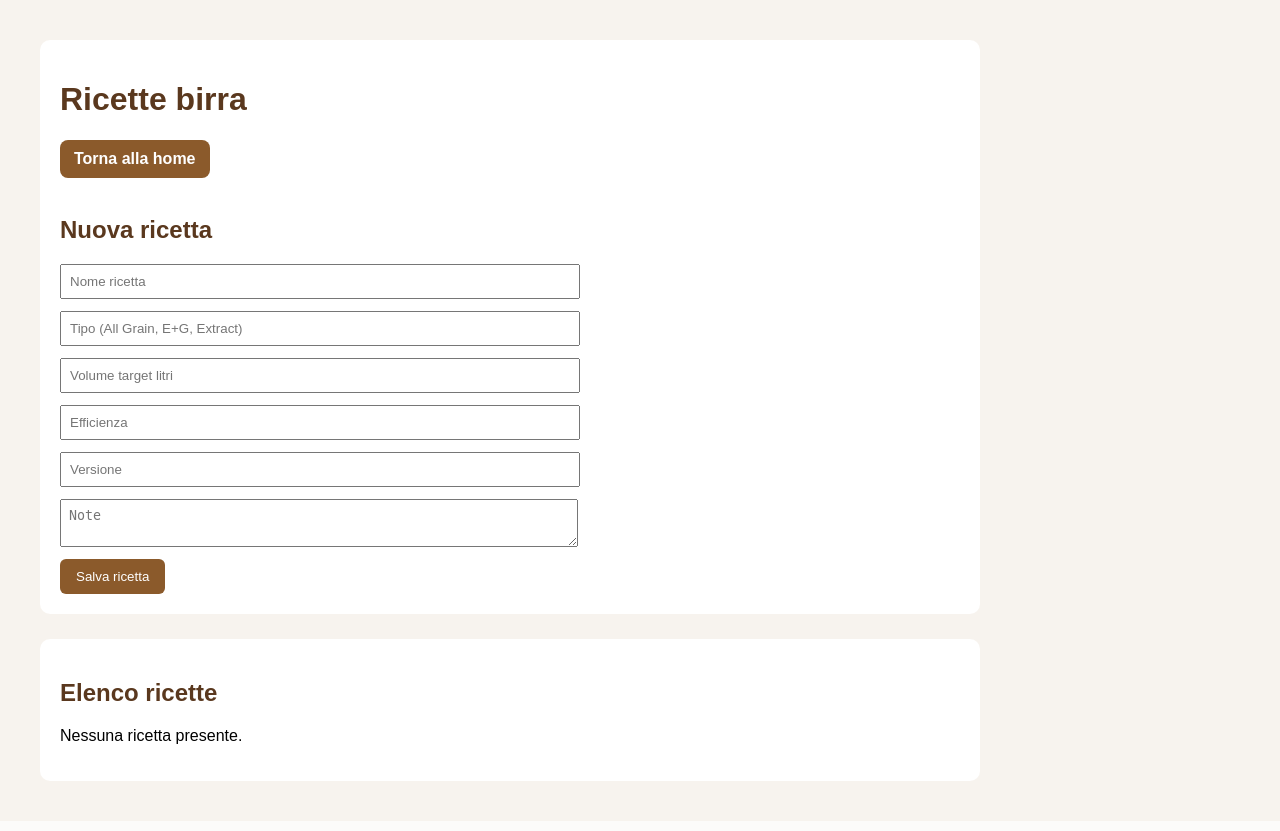
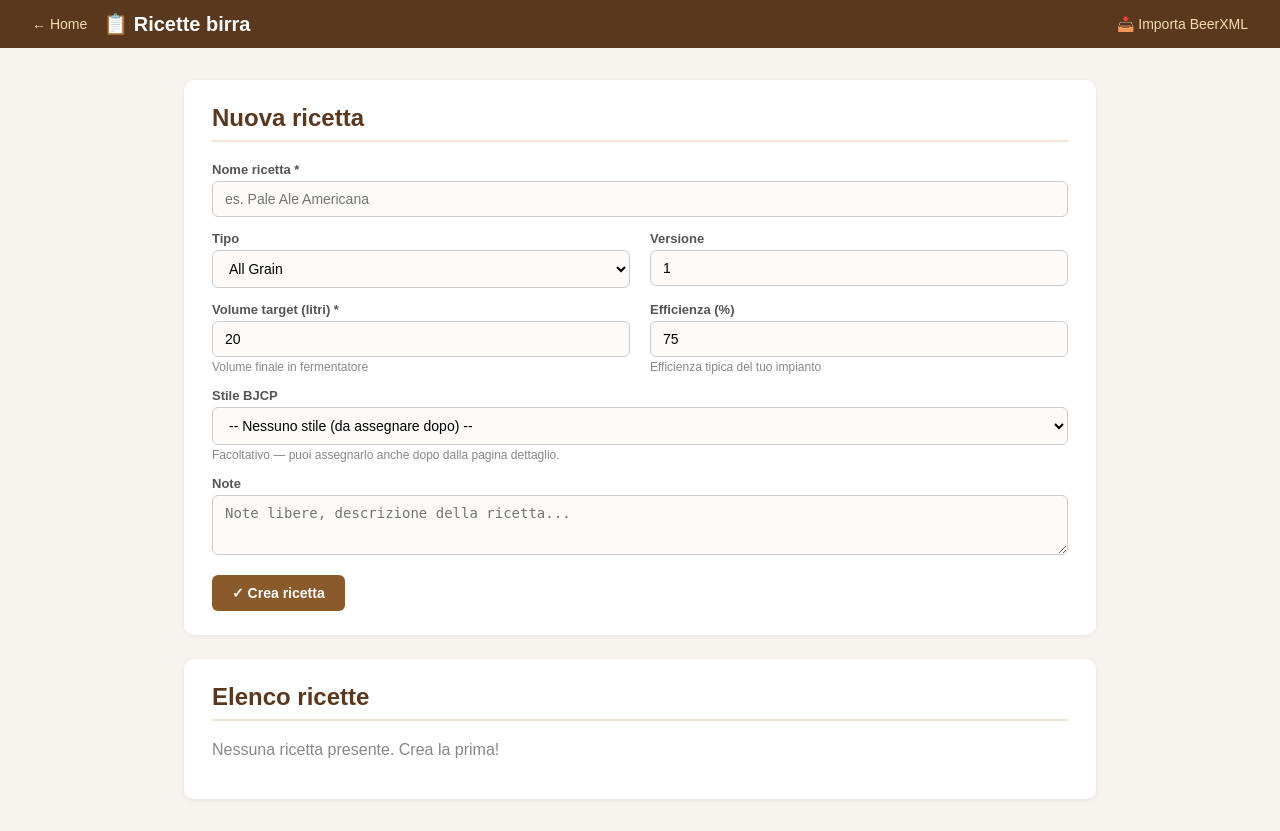
Before and after one commit to smaranghi-spec/Gestionale-Birra, a FastAPI app: page /ricette/html in a window 1280 px wide. Before the commit the page ends 744 px from the top, so only its background shows below. Run offline with FastAPI, Linux system fonts and the light colour scheme; data that the repository does not hold is empty.

Commit message:
Update ricette.html

```diff
--- a/templates/ricette.html
+++ b/templates/ricette.html
@@ -2,90 +2,154 @@
 <html lang="it">
 <head>
     <meta charset="UTF-8">
-    <title>Ricette birra</title>
+    <title>Ricette — Gestionale Birrificio</title>
     <style>
-        body {
-            font-family: Arial, sans-serif;
-            margin: 40px;
-            background: #f7f3ee;
+        * { box-sizing: border-box; }
+        body { font-family: Arial, sans-serif; margin: 0; background: #f7f3ee; color: #222; }
+
+        .topbar {
+            background: #5a381e;
+            color: white;
+            padding: 12px 32px;
+            display: flex;
+            align-items: center;
+            gap: 16px;
         }
-        h1, h2 {
-            color: #5a381e;
-        }
+        .topbar a { color: #f5deb3; text-decoration: none; font-size: 14px; }
+        .topbar a:hover { text-decoration: underline; }
+        .topbar h1 { margin: 0; font-size: 20px; flex: 1; }
+
+        .container { max-width: 960px; margin: 32px auto; padding: 0 24px; }
+
         .card {
             background: white;
-            padding: 20px;
             border-radius: 10px;
-            margin-bottom: 25px;
-            max-width: 900px;
+            padding: 24px 28px;
+            margin-bottom: 24px;
+            box-shadow: 0 1px 4px rgba(0,0,0,0.07);
         }
-        input, textarea {
-            display: block;
-            width: 100%;
-            max-width: 500px;
-            margin-bottom: 12px;
-            padding: 8px;
+        h2 { color: #5a381e; margin-top: 0; border-bottom: 2px solid #f0e6d3; padding-bottom: 8px; }
+
+        .form-grid {
+            display: grid;
+            grid-template-columns: 1fr 1fr;
+            gap: 14px 20px;
         }
-        button {
-            background: #8b5a2b;
-            color: white;
-            border: none;
-            padding: 10px 16px;
-            border-radius: 6px;
-            cursor: pointer;
+        .form-grid .full { grid-column: 1 / -1; }
+
+        label { display: block; font-size: 13px; font-weight: bold; color: #555; margin-bottom: 4px; }
+        input[type="text"], input[type="number"], select, textarea {
+            width: 100%; padding: 9px 12px; border: 1px solid #ccc;
+            border-radius: 6px; font-size: 14px; background: #fdfaf7;
         }
-        button:hover {
-            background: #6f451f;
+        input:focus, select:focus, textarea:focus {
+            outline: none; border-color: #8b5a2b; background: white;
         }
-        ul {
-            padding-left: 20px;
+        textarea { min-height: 60px; resize: vertical; }
+
+        .btn {
+            background: #8b5a2b; color: white; border: none;
+            padding: 10px 20px; border-radius: 6px; cursor: pointer;
+            font-size: 14px; font-weight: bold;
         }
-        li {
-            margin-bottom: 10px;
+        .btn:hover { background: #6f451f; }
+        .hint { font-size: 12px; color: #888; margin-top: 3px; }
+
+        /* Elenco ricette */
+        .recipe-list { list-style: none; padding: 0; margin: 0; }
+        .recipe-item {
+            display: flex;
+            align-items: flex-start;
+            justify-content: space-between;
+            padding: 14px 0;
+            border-bottom: 1px solid #f0e8de;
+            gap: 16px;
         }
-        a {
-            color: #8b5a2b;
-            text-decoration: none;
-            font-weight: bold;
-        }
-        a:hover {
-            text-decoration: underline;
-        }
-        .meta {
-            color: #444;
-            font-size: 14px;
-        }
-        .nav-btn {
-            display: inline-block;
-            background: #8b5a2b;
-            color: white;
-            text-decoration: none;
-            padding: 10px 14px;
-            border-radius: 8px;
-            font-weight: bold;
-            margin-bottom: 18px;
-        }
-        .nav-btn:hover {
-            background: #6f451f;
-            text-decoration: none;
-        }
+        .recipe-item:last-child { border-bottom: none; }
+        .recipe-main { flex: 1; }
+        .recipe-name { font-size: 17px; font-weight: bold; color: #5a381e; text-decoration: none; }
+        .recipe-name:hover { text-decoration: underline; }
+        .recipe-meta { font-size: 13px; color: #666; margin-top: 3px; }
+        .recipe-actions { display: flex; gap: 8px; flex-wrap: wrap; align-items: center; margin-top: 8px; }
+        .recipe-actions a { font-size: 12px; padding: 4px 12px; border-radius: 5px; text-decoration: none; font-weight: bold; }
+        .link-detail { color: #8b5a2b; border: 1px solid #d4a97a; background: #fdf5ec; }
+        .link-detail:hover { background: #f5e6d3; }
+        .link-brew { background: #198754; color: white !important; }
+        .link-brew:hover { background: #146c43 !important; }
+        .link-track { color: #444; border: 1px solid #ccc; background: #f8f8f8; }
+        .link-track:hover { background: #eee; }
+        .badge-cotte { background: #f5e8d3; color: #7a4f1e; font-size: 11px; font-weight: bold; border-radius: 10px; padding: 2px 8px; margin-left: 6px; vertical-align: middle; }
+        .stile-tag { background: #e8d5f5; color: #4a148c; font-size: 11px; font-weight: bold; border-radius: 10px; padding: 2px 8px; margin-left: 6px; }
     </style>
 </head>
 <body>
+
+<div class="topbar">
+    <a href="/">← Home</a>
+    <h1>📋 Ricette birra</h1>
+    <a href="/importa/beerxml">📥 Importa BeerXML</a>
+</div>
+
+<div class="container">
+
     <div class="card">
-        <h1>Ricette birra</h1>
-
-        <a class="nav-btn" href="/">Torna alla home</a>
-
         <h2>Nuova ricetta</h2>
         <form method="post" action="/ricette/html">
-            <input type="text" name="nome" placeholder="Nome ricetta" required>
-            <input type="text" name="tipo" placeholder="Tipo (All Grain, E+G, Extract)" required>
-            <input type="number" step="0.1" name="volume_target_litri" placeholder="Volume target litri" required>
-            <input type="number" step="0.1" name="efficienza" placeholder="Efficienza" required>
-            <input type="number" name="versione" placeholder="Versione" required>
-            <textarea name="note" placeholder="Note"></textarea>
-            <button type="submit">Salva ricetta</button>
+            <div class="form-grid">
+
+                <div class="full">
+                    <label>Nome ricetta *</label>
+                    <input type="text" name="nome" placeholder="es. Pale Ale Americana" required>
+                </div>
+
+                <div>
+                    <label>Tipo</label>
+                    <select name="tipo">
+                        <option value="All Grain">All Grain</option>
+                        <option value="Extract">Extract</option>
+                        <option value="Partial Mash">Partial Mash</option>
+                        <option value="E+G">E+G (Estratto + Grani)</option>
+                    </select>
+                </div>
+
+                <div>
+                    <label>Versione</label>
+                    <input type="number" name="versione" value="1" min="1">
+                </div>
+
+                <div>
+                    <label>Volume target (litri) *</label>
+                    <input type="number" step="0.5" name="volume_target_litri" value="20" min="1" required>
+                    <div class="hint">Volume finale in fermentatore</div>
+                </div>
+
+                <div>
+                    <label>Efficienza (%)</label>
+                    <input type="number" step="0.5" name="efficienza" value="75" min="1" max="100">
+                    <div class="hint">Efficienza tipica del tuo impianto</div>
+                </div>
+
+                <div class="full">
+                    <label>Stile BJCP</label>
+                    <select name="stile_id">
+                        <option value="0">-- Nessuno stile (da assegnare dopo) --</option>
+                        {% for s in stili %}
+                        <option value="{{ s.id }}">{{ s.nome }} ({{ s.linea_guida }})</option>
+                        {% endfor %}
+                    </select>
+                    <div class="hint">Facoltativo — puoi assegnarlo anche dopo dalla pagina dettaglio.</div>
+                </div>
+
+                <div class="full">
+                    <label>Note</label>
+                    <textarea name="note" placeholder="Note libere, descrizione della ricetta..."></textarea>
+                </div>
+
+            </div>
+
+            <div style="margin-top: 16px;">
+                <button type="submit" class="btn">✓ Crea ricetta</button>
+            </div>
         </form>
     </div>
 
@@ -93,19 +157,31 @@
         <h2>Elenco ricette</h2>
 
         {% if ricette %}
-            <ul>
+            <ul class="recipe-list">
                 {% for r in ricette %}
-                    <li>
-                        <a href="/ricette/{{ r.id }}">{{ r.nome }}</a><br>
-                        <span class="meta">
-                            ID {{ r.id }} · {{ r.tipo }} · {{ r.volume_target_litri }} L · efficienza {{ r.efficienza }}
-                        </span>
-                    </li>
+                <li class="recipe-item">
+                    <div class="recipe-main">
+                        <a href="/ricette/{{ r.id }}" class="recipe-name">{{ r.nome }}</a>
+                        {% set cnt = cotte_count.get(r.id, 0) %}
+                        {% if cnt > 0 %}<span class="badge-cotte">🍺 {{ cnt }} cott{{ 'a' if cnt == 1 else 'e' }}</span>{% endif %}
+                        {% if r.stile %}<span class="stile-tag">{{ r.stile.nome }}</span>{% endif %}
+                        <div class="recipe-meta">
+                            ID {{ r.id }} · {{ r.tipo }} · {{ r.volume_target_litri }} L · efficienza {{ r.efficienza }}%
+                        </div>
+                        <div class="recipe-actions">
+                            <a href="/ricette/{{ r.id }}" class="link-detail">Dettaglio →</a>
+                            <a href="/ricette/{{ r.id }}#avvia-cotta" class="link-brew">🚀 Avvia Cotta</a>
+                            <a href="/cotte?ricetta={{ r.id }}" class="link-track">Tracker cotte</a>
+                        </div>
+                    </div>
+                </li>
                 {% endfor %}
             </ul>
         {% else %}
-            <p>Nessuna ricetta presente.</p>
+            <p style="color:#888;">Nessuna ricetta presente. Crea la prima!</p>
         {% endif %}
     </div>
+
+</div>
 </body>
 </html>
```
